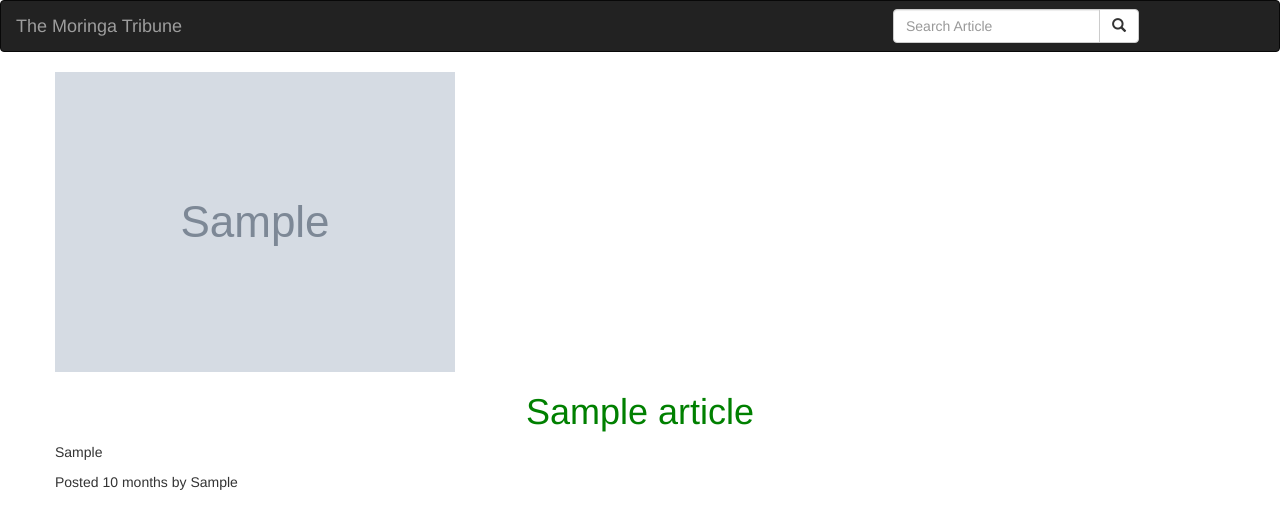
After one commit to BernardMairura/tribune, a Django app: template news/templates/all-news/article.html in a window 1280 px wide. The commit adds this page. Shown: the top 529 px of the page. Run offline with Django 3.2, Linux system fonts and the light colour scheme; tables that the repository leaves empty hold one stand-in row (values such as "Sample post"); the template is opened without the code that fills it: values that come from a table or form of the project are taken from there, most other values are stand-ins (such as "Sample title", 1, 10 or a date in 2020); grey boxes marked "Sample" are stand-in pictures; some libraries are stand-ins or nearby versions.

Commit message:
gunicorn

```diff
--- a/news/models.py
+++ b/news/models.py
@@ -35,7 +35,7 @@ class Article(models.Model):
     editor = models.ForeignKey(Editor, on_delete=models.CASCADE)
     tags = models.ManyToManyField(tags)
     pub_date = models.DateTimeField(auto_now_add=True)
-    article_image = models.ImageField(upload_to = 'articles/')
+    article_image = models.ImageField(upload_to = 'articles/',null=True)
 
 
 
--- /dev/null
+++ b/news/templates/all-news/article.html
@@ -0,0 +1,25 @@
+{%extends 'all-news/base.html'%}
+
+ {% block content %}
+
+ <div class="container">
+
+   <div class="row">
+     <img src="{{article.article_image.url}}"  class="img-responsive" alt="">
+   </div>
+
+   <div class="row">
+     <h1 class="text-center">{{article.title}}</h1>
+   </div>
+
+   <div class="row">
+     <p>{{article.post}}</p>
+   </div>
+
+   <div class="row">
+     <p>Posted {{article.pub_date|timesince}} by {{article.editor.first_name}}</p>
+   </div>
+
+ </div>
+
+ {% endblock %}
--- a/news/templates/all-news/today-news.html
+++ b/news/templates/all-news/today-news.html
@@ -13,6 +13,11 @@
       <h2 class="text-center"> {{ news_item.title }} </h2>
     </div>
 
+    <!--Display news Article images  -->
+    <div class="col-xs-6 col-sm-6 col-md-6 col-lg-6">
+      <img src="{{news_item.article_image.url}}" class="img-responsive" alt="Image">
+    </div>
+
   </div>
 
   {% empty %}
--- a/news/urls.py
+++ b/news/urls.py
@@ -1,10 +1,18 @@
 from django.urls import path,re_path
 from .import views
+from django.conf import settings
+from django.conf.urls.static import static
 
 
 urlpatterns=[
+    path('article/(\d+)',views.article,name ='article'),
     path('',views.news_of_day,name='newsToday'),
     path('search/', views.search_results, name='search_results'),
-    re_path(r'^archives/(\d{4}-\d{2}-\d{2})/$',views.past_days_news,name = 'pastNews')
+    re_path(r'^archives/(\d{4}-\d{2}-\d{2})/$',views.past_days_news,name = 'pastNews'),
+
 
 ]
+
+
+if settings.DEBUG:
+    urlpatterns+= static(settings.MEDIA_URL, document_root = settings.MEDIA_ROOT)
--- a/tribune/settings.py
+++ b/tribune/settings.py
@@ -66,6 +66,7 @@ TEMPLATES = [
                 'django.template.context_processors.request',
                 'django.contrib.auth.context_processors.auth',
                 'django.contrib.messages.context_processors.messages',
+                'django.template.context_processors.media'
             ],
         },
     },
@@ -128,3 +129,7 @@ STATICFILES_DIRS = [
     os.path.join(BASE_DIR, "static"),
 
 ]
+
+
+MEDIA_URL = '/media/'
+MEDIA_ROOT = os.path.join(BASE_DIR, 'media')
```
Also changed, not shown: news/views.py (+8 -0 lines), media/articles/image001.jpg (added), media/articles/mixed-pizza-with-various-ingridients_140725-3790.jpg (added), media/articles/mixed-pizza-with-various-ingridients_140725-3790_aFQbC85.jpg (added), news/migrations/0008_auto_20201111_2003.py (added).
